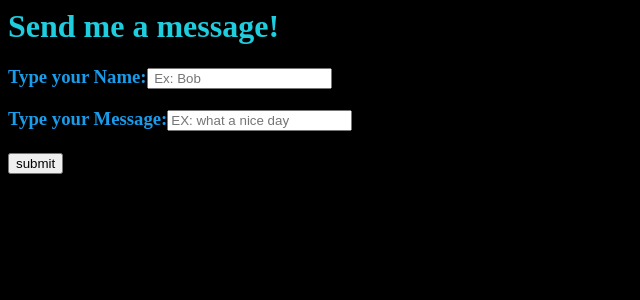
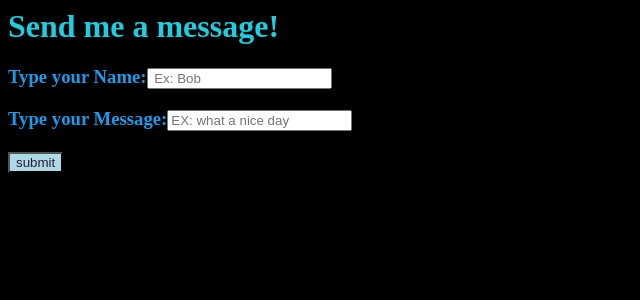
Before and after one commit to Nana-Okrah/SenseHat, a Flask app: page /message in a window 1280 px wide. Shown: the top 300 px of the page, without its empty margins (0-640 px from the left). Run offline with Flask 2, Linux system fonts and the light colour scheme.

Commit message:
all edits complete

```diff
--- a/templates/message.html
+++ b/templates/message.html
@@ -16,7 +16,7 @@
 
 	<h3><lable style= "color:189CEB;">Type your Message:</lable><input type = "text" name = "message" placeholder="EX: what a nice day" /></h3>
 
-        <h5 ><input style="background-color=black;"type = "submit" value = "submit" /></h5>
+        <h4 ><input style="color:#301934;Background-color:#ADD8E6; transition-duration:0.4s;"type = "submit" value = "submit" /></h4>
      </form>
   </body>
 </html>
--- a/templates/sended_messages.html
+++ b/templates/sended_messages.html
@@ -8,11 +8,11 @@
 </style>
 </head>
 <body style="background-color:black" >
-    <h1 style= "color:orange;"> <u>Recieved messages</u></h1>
+    <h1 style= "color:orange; "> <u>Recieved messages</u></h1>
 <p></p>
 <h3 style="color:white;"> from:{{name}}</h3>
  <h3 style ="color:white;">Message:{{message}}</h3>
- <h5>{{time}}</h5>
+
 
 
 
```
